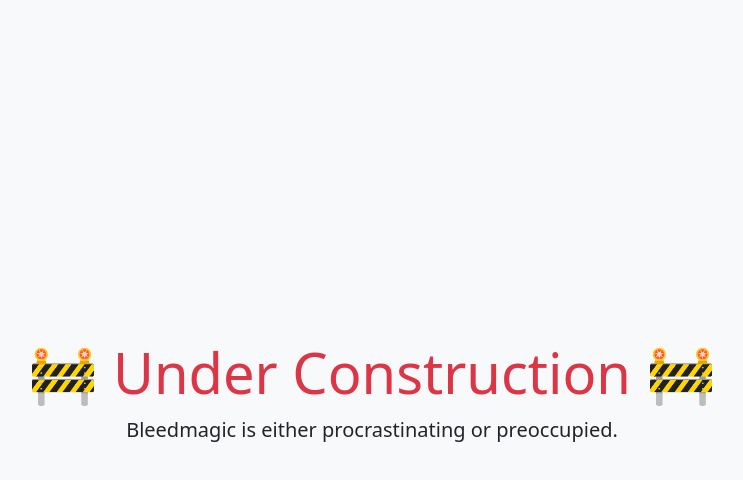
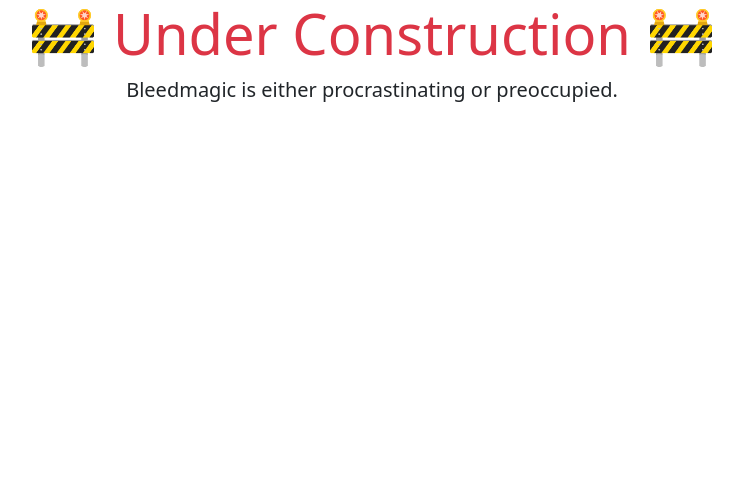
Before and after one commit to Bleedmagic/Bleedmagic.github.io, a plain HTML site: page index.html in a window 1280 px wide. Shown: the whole page, without its empty margins (268-1011 px from the left). Drawn offline with nearby package versions, Linux system fonts and the light colour scheme.

Commit message:
Update index.html

```diff
--- a/index.html
+++ b/index.html
@@ -12,22 +12,9 @@
 			crossorigin="anonymous"
 		/>
 
-		<style>
-			body {
-				display: flex;
-				justify-content: center;
-				align-items: center;
-				height: 100vh;
-				margin: 0;
-				background-color: #f8f9fa;
-			}
-			.under-construction {
-				text-align: center;
-			}
-		</style>
 	</head>
 	<body>
-		<div class="under-construction">
+		<div class="container text-center">
 			<h1 class="display-4 text-danger">🚧 Under Construction 🚧</h1>
 			<p class="lead">Bleedmagic is either procrastinating or preoccupied.</p>
 		</div>
```
